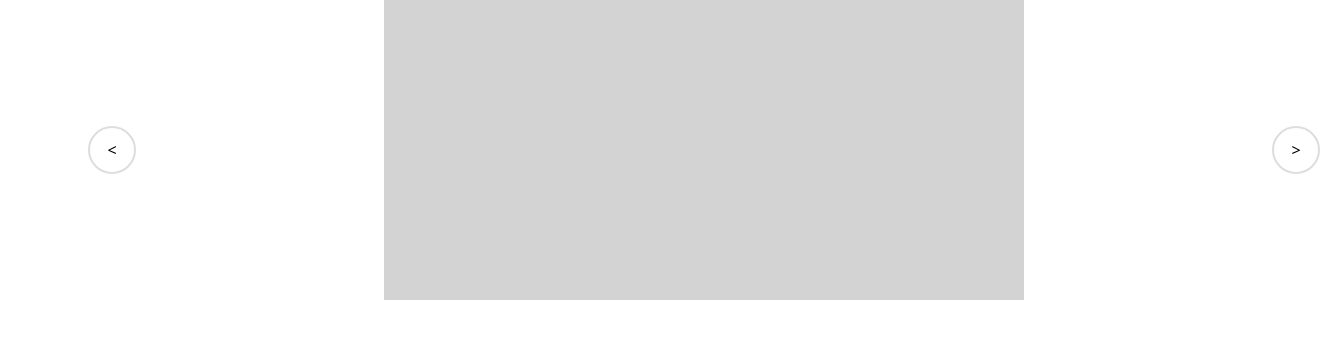
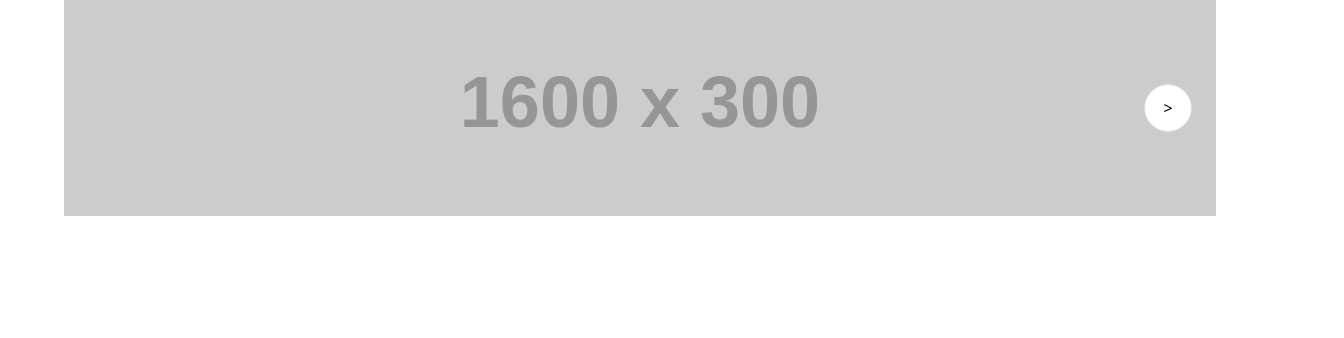
Before and after one commit to missatrox44/love-thy-selfie, a React (Vite) app: page / in a window 1280 px wide. Shown: the top 338 px of the page, 1344 px wide, since content can reach past the window. Built offline with nearby package versions, Linux system fonts and the light colour scheme.

Commit message:
carousel working

```diff
--- a/src/App.jsx
+++ b/src/App.jsx
@@ -1,7 +1,7 @@
 import './App.css';
 import ContactForm from './components/ContactForm';
 import Footer from './components/Footer'
-import ReviewCarousel from './components/ReviewCarousel';
+import Reviews from './components/Reviews';
 
 function App() {
 
@@ -10,7 +10,7 @@ function App() {
       {/* <ContactForm/>
       <Footer /> */}
 
-      <ReviewCarousel />
+     <Reviews />
     </div>
 
   )
--- /dev/null
+++ b/src/components/Carousel/index.jsx
@@ -0,0 +1,55 @@
+import React from 'react'
+import { useEffect, useState } from 'react';
+import './style.css' //will be added later
+
+const Carousel = (props) => {
+    const {children} = props;
+
+  const [currentIndex, setCurrentIndex] = useState(0)
+  const [length, setLength] = useState(children.length)
+
+// Set the length to match current children from props
+  useEffect(() => {
+    setLength(children.length)
+  }, [children])
+
+  const next = () => {
+    if (currentIndex < (length - 1)) {
+        setCurrentIndex(prevState => prevState + 1)
+    }
+  }
+
+  const prev = () => {
+    if (currentIndex > 0) {
+        setCurrentIndex(prevState => prevState - 1)
+    }
+  }
+
+    return (
+        <div className="carousel-container">
+          <div className="carousel-wrapper">
+            {
+              currentIndex > 0 &&
+              <button onClick={prev} className="left-arrow">
+                  &lt;
+              </button>
+            }
+            <div className="carousel-content-wrapper">
+              <div className="carousel-content"
+              style={{ transform: `translateX(-${currentIndex * 100}%)`}}
+              >
+                {children}
+              </div>
+            </div>
+          {
+            currentIndex < length-1 &&
+            <button onClick={next} className="right-arrow">
+              &gt;
+            </button>
+          }
+          </div>
+        </div>
+    )
+}
+
+export default Carousel
--- /dev/null
+++ b/src/components/Carousel/style.css
@@ -0,0 +1,56 @@
+.carousel-container {
+  width: 100%;
+  display: flex;
+  flex-direction: column;
+}
+
+.carousel-wrapper {
+  display: flex;
+  width: 100%;
+  position: relative;
+}
+
+.carousel-content-wrapper {
+  overflow: hidden;
+  width: 100%;
+  height: 100%;
+}
+
+.carousel-content {
+  display: flex;
+  transition: all 250ms linear;
+  -ms-overflow-style: none;  /* hide scrollbar in IE and Edge */
+  scrollbar-width: none;  /* hide scrollbar in Firefox */
+}
+
+/* hide scrollbar in webkit browser */
+.carousel-content::-webkit-scrollbar, .carousel-content::-webkit-scrollbar {
+  display: none;
+}
+
+.carousel-content > * {
+  width: 100%;
+  flex-shrink: 0;
+  flex-grow: 1;
+}
+
+
+.left-arrow, .right-arrow {
+  position: absolute;
+  z-index: 1;
+  top: 50%;
+  transform: translateY(-50%);
+  width: 48px;
+  height: 48px;
+  border-radius: 24px;
+  background-color: white;
+  border: 1px solid #ddd;
+}
+
+.left-arrow {
+  left: 24px;
+}
+
+.right-arrow {
+  right: 24px;
+}
--- a/src/components/ReviewCard/styles.css
+++ b/src/components/ReviewCard/styles.css
@@ -1,6 +1,6 @@
 .temp-card{
   background: lightgray;
-  width: 50%;
+  width: 300px;
   height: 300px;
-  margin: 0 auto;
+  margin: 2px auto;
 }
--- a/src/components/ReviewCarousel/index.jsx
+++ b/src/components/ReviewCarousel/index.jsx
@@ -3,6 +3,7 @@ import ReviewCard from '../ReviewCard';
 import "./styles.css";
 
 export default function ReviewCarousel() {
+
 
   return (
     <div className="carousel-container">
@@ -10,7 +11,7 @@ export default function ReviewCarousel() {
         &lt;
       </button>
       <div className="carousel-content-container">
-        <ReviewCard/>
+        <ReviewCard />
       </div>
       <button className="right-arrow">
         &gt;
--- a/src/components/ReviewCarousel/styles.css
+++ b/src/components/ReviewCarousel/styles.css
@@ -1,8 +1,9 @@
 .carousel-container {
-  width: 100vw;
+  /* width: 100vw; */
   display: flex;
-  flex-direction: column;
+  flex-wrap: wrap;
   position: relative;
+  justify-content: center;
 }
 
 .left-arrow, .right-arrow {
--- a/src/components/Reviews/index.jsx
+++ b/src/components/Reviews/index.jsx
@@ -0,0 +1,16 @@
+import React from "react";
+import Carousel from "../Carousel";
+
+
+export default function Reviews() {
+
+  return (
+    <div>
+      <Carousel style={{ maxWidth: 1200, marginLeft: 'auto', marginRight: 'auto', marginTop: 64 }}>
+        <img src="https://via.placeholder.com/1600x300" alt="placeholder" />
+        <img src="https://via.placeholder.com/1600x300" alt="placeholder" />
+        <img src="https://via.placeholder.com/1600x300" alt="placeholder" />
+      </Carousel>
+    </div>
+  )
+}
```
